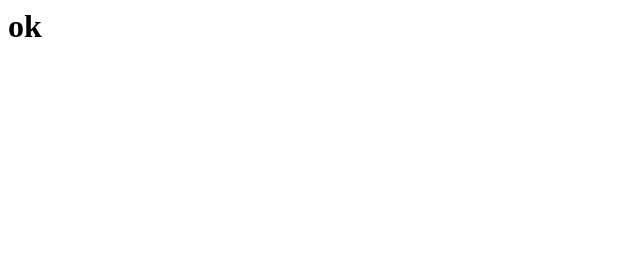
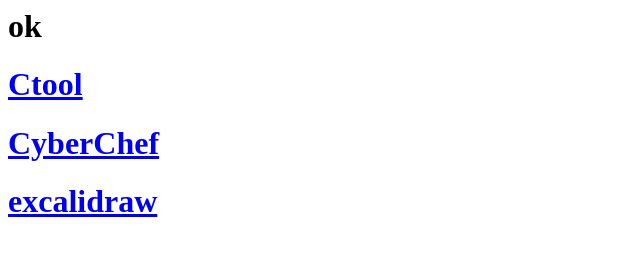
Before and after one commit to wapython/wapython.github.io, a plain HTML site: page index.html in a window 1280 px wide. Shown: the whole page, without its empty margins (0-640 px from the left). Drawn offline with Linux system fonts and the light colour scheme.

Commit message:
Update index.html

```diff
--- a/index.html
+++ b/index.html
@@ -1 +1,4 @@
 <h1>ok</h1>
+<h1><a href="https://web.webspider.top/Ctool">Ctool</a></h1>
+<h1><a href="https://web.webspider.top/CyberChef">CyberChef</a></h1>
+<h1><a href="https://web.webspider.top/excalidraw">excalidraw</a></h1>
```
